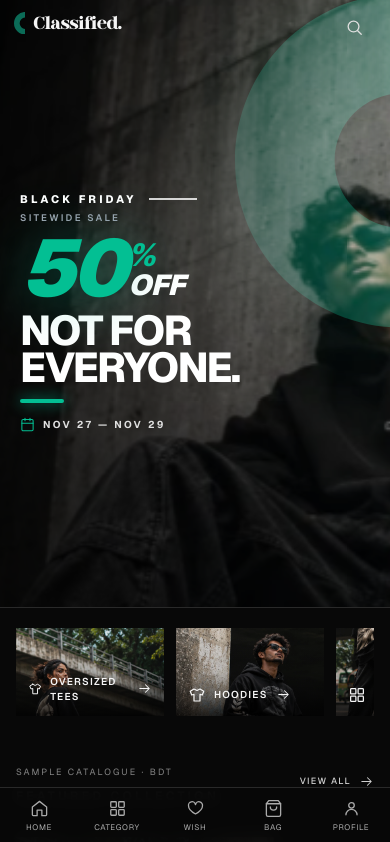
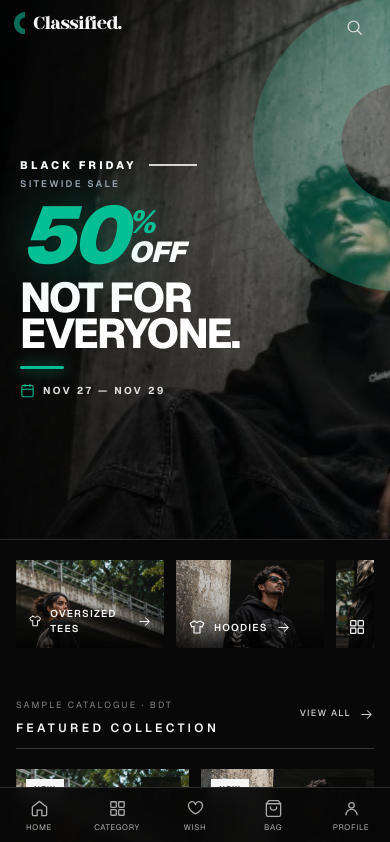
Before and after one commit to wearclassified/Classified., a Next.js app: page / in a window 390 px wide. Shown: the top 842 px of the page. Built offline with nearby package versions, Linux system fonts and the light colour scheme.

Commit message:
fix(hero): mobile height 72vh->64vh

```diff
--- a/src/features/storefront/components/hero-section.tsx
+++ b/src/features/storefront/components/hero-section.tsx
@@ -39,7 +39,7 @@ export function HeroSection() {
   }, []);
 
   return (
-    <section className="store-hero relative isolate flex min-h-[72vh] items-center overflow-hidden border-b border-[#292929] sm:min-h-[580px] sm:items-end lg:min-h-[min(78vh,840px)]">
+    <section className="store-hero relative isolate flex min-h-[64vh] items-center overflow-hidden border-b border-[#292929] sm:min-h-[580px] sm:items-end lg:min-h-[min(78vh,840px)]">
       {/* Background Campaign Photography */}
       <Image
         src={heroImage}
```
